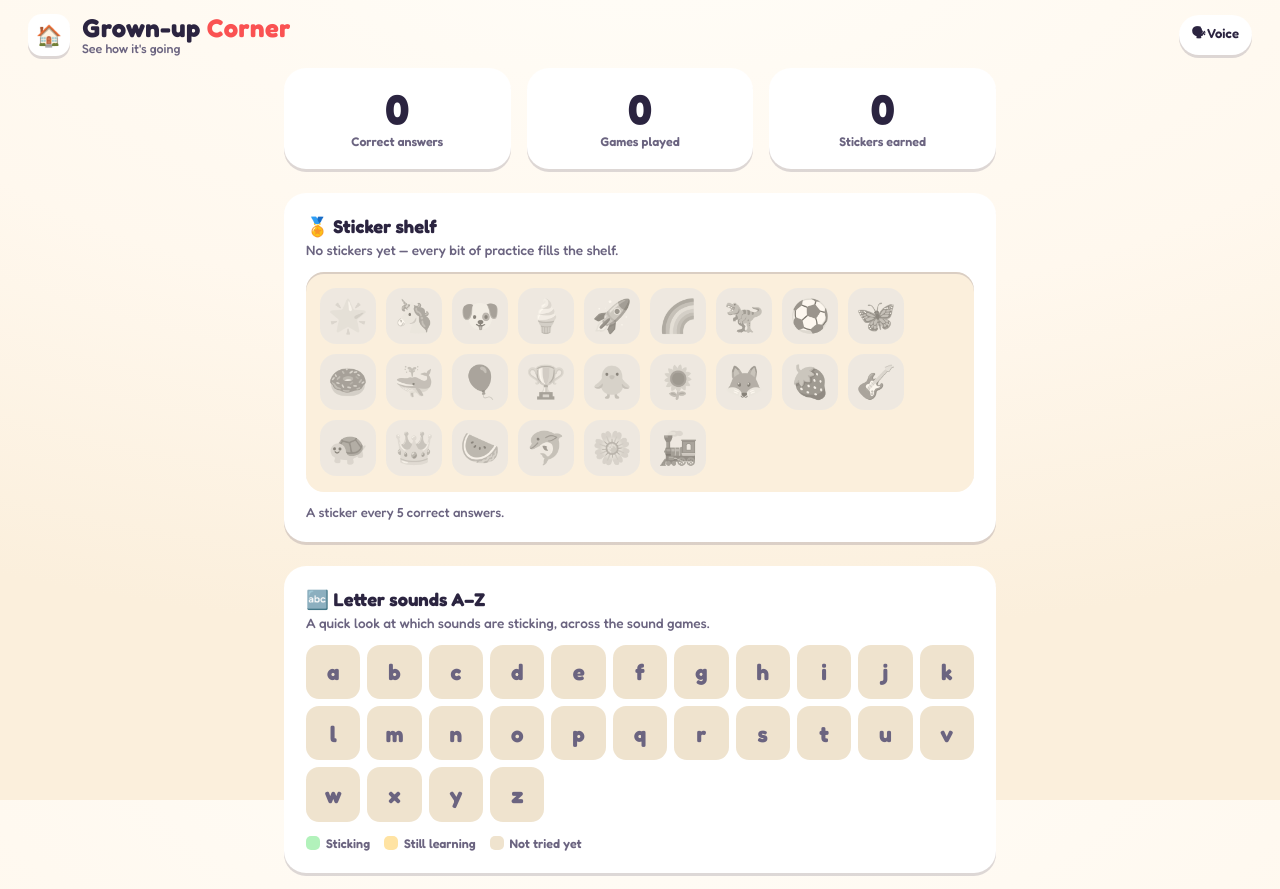
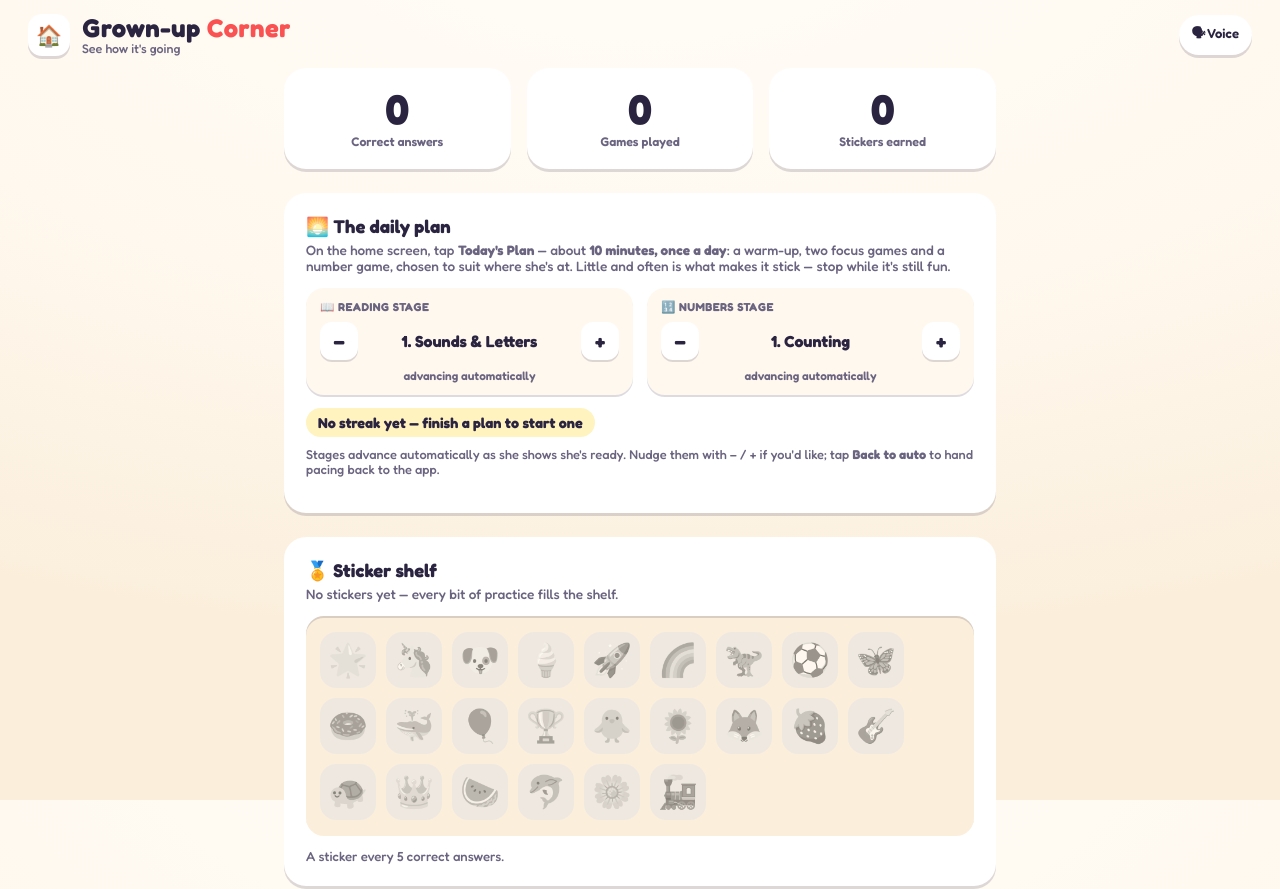
Before and after one commit to jclyons52/pop-learning, a plain HTML site: page parent.html in a window 1280 px wide. Shown: the top 889 px of the page. Drawn offline with Linux system fonts and the light colour scheme.

Commit message:
Grown-up Corner: daily-plan panel with stage steppers + override

```diff
--- a/parent.html
+++ b/parent.html
@@ -148,6 +148,54 @@
       <div class="stat"><span class="num" id="sumStickers">0</span><span class="lbl">Stickers earned</span></div>
     </section>
 
+    <!-- daily learning plan -->
+    <style>
+      .stage-row{ display:flex; gap:14px; flex-wrap:wrap; margin-top:6px; }
+      .stage-block{ flex:1 1 200px; background:var(--paper); border-radius:18px; padding:12px 14px; box-shadow:0 2px 0 var(--shadow); }
+      .stage-label{ display:block; font-size:.72rem; font-weight:700; text-transform:uppercase; letter-spacing:.04em; color:var(--ink-soft); margin-bottom:8px; }
+      .stage-ctl{ display:flex; align-items:center; gap:10px; }
+      .stage-name{ flex:1; font-weight:700; font-size:1rem; text-align:center; }
+      .stepper{ border:none; cursor:pointer; width:38px; height:38px; border-radius:12px; background:#fff; color:var(--ink);
+        font-family:var(--font); font-weight:700; font-size:1.3rem; box-shadow:0 2px 0 var(--shadow); }
+      .stepper:active{ transform:translateY(2px); box-shadow:0 0 0 var(--shadow); }
+      .stage-mode{ display:block; margin-top:8px; font-size:.74rem; font-weight:600; color:var(--ink-soft); text-align:center; }
+      .stage-foot{ display:flex; align-items:center; gap:12px; margin-top:13px; flex-wrap:wrap; }
+      .streak-chip{ font-weight:700; font-size:.9rem; background:#FFF3BF; border-radius:999px; padding:6px 12px; }
+      .auto-btn{ border:none; cursor:pointer; font-family:var(--font); font-weight:600; font-size:.85rem; color:var(--ink);
+        background:#fff; border-radius:999px; padding:8px 14px; box-shadow:0 2px 0 var(--shadow); }
+      .auto-btn:active{ transform:translateY(2px); box-shadow:0 0 0 var(--shadow); }
+      .sub.small{ font-size:.8rem; margin-top:10px; }
+    </style>
+    <section class="panel" id="planPanel">
+      <h2>🌅 The daily plan</h2>
+      <p class="sub">On the home screen, tap <b>Today's Plan</b> — about <b>10 minutes, once a day</b>: a warm-up, two focus games and a number game, chosen to suit where she's at. Little and often is what makes it stick — stop while it's still fun.</p>
+      <div class="stage-row">
+        <div class="stage-block">
+          <span class="stage-label">📖 Reading stage</span>
+          <div class="stage-ctl">
+            <button class="stepper" id="rDown" aria-label="Lower reading stage">−</button>
+            <span class="stage-name" id="rStage">—</span>
+            <button class="stepper" id="rUp" aria-label="Raise reading stage">+</button>
+          </div>
+          <span class="stage-mode" id="rMode"></span>
+        </div>
+        <div class="stage-block">
+          <span class="stage-label">🔢 Numbers stage</span>
+          <div class="stage-ctl">
+            <button class="stepper" id="nDown" aria-label="Lower numbers stage">−</button>
+            <span class="stage-name" id="nStage">—</span>
+            <button class="stepper" id="nUp" aria-label="Raise numbers stage">+</button>
+          </div>
+          <span class="stage-mode" id="nMode"></span>
+        </div>
+      </div>
+      <div class="stage-foot">
+        <span class="streak-chip" id="pStreak"></span>
+        <button class="auto-btn" id="autoBtn" hidden>↺ Back to auto</button>
+      </div>
+      <p class="sub small">Stages advance automatically as she shows she's ready. Nudge them with − / + if you'd like; tap <b>Back to auto</b> to hand pacing back to the app.</p>
+    </section>
+
     <!-- 2) sticker shelf -->
     <section class="panel">
       <h2>🏅 Sticker shelf</h2>
@@ -201,6 +249,7 @@
 
 <script src="shared/pop.js"></script>
 <script src="shared/data.js"></script>
+<script src="shared/plan.js"></script>
 <script>
 (function(){
   "use strict";
@@ -324,5 +373,33 @@
   });
 })();
 </script>
+<script>
+(function(){
+  "use strict";
+  if(!window.Pop || !Pop.plan){ var pp=document.getElementById("planPanel"); if(pp) pp.style.display="none"; return; }
+  var $ = function(id){ return document.getElementById(id); };
+  function refresh(){
+    var info = Pop.plan.stageInfo();
+    $("rStage").textContent = (info.reading.index+1) + ". " + info.reading.name;
+    $("nStage").textContent = (info.numbers.index+1) + ". " + info.numbers.name;
+    $("rMode").textContent = info.reading.auto ? "advancing automatically" : "set by you";
+    $("nMode").textContent = info.numbers.auto ? "advancing automatically" : "set by you";
+    $("autoBtn").hidden = info.reading.auto && info.numbers.auto;
+    var s = Pop.plan.streak();
+    $("pStreak").textContent = s > 0 ? ("🔥 " + s + (s===1 ? " day" : " day streak")) : "No streak yet — finish a plan to start one";
+  }
+  function nudge(track, delta){
+    var info = Pop.plan.stageInfo()[track];
+    var i = Math.max(0, Math.min(info.index + delta, info.count - 1));
+    Pop.plan.setStage(track, i); refresh();
+  }
+  $("rUp").addEventListener("click", function(){ nudge("reading", 1); });
+  $("rDown").addEventListener("click", function(){ nudge("reading", -1); });
+  $("nUp").addEventListener("click", function(){ nudge("numbers", 1); });
+  $("nDown").addEventListener("click", function(){ nudge("numbers", -1); });
+  $("autoBtn").addEventListener("click", function(){ Pop.plan.setStage("reading", null); Pop.plan.setStage("numbers", null); refresh(); });
+  refresh();
+})();
+</script>
 </body>
 </html>
```
